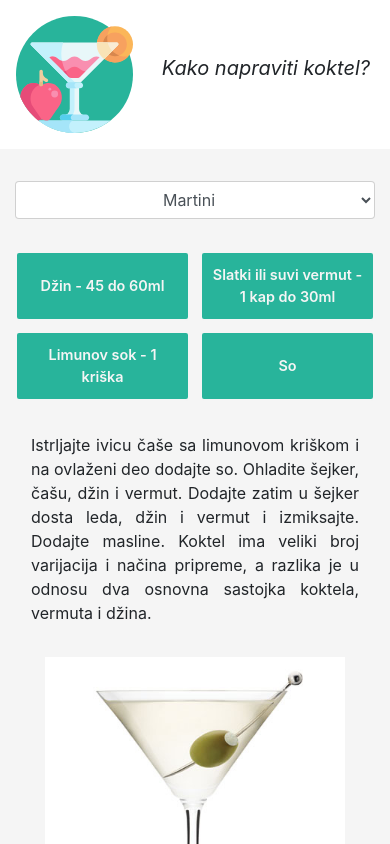
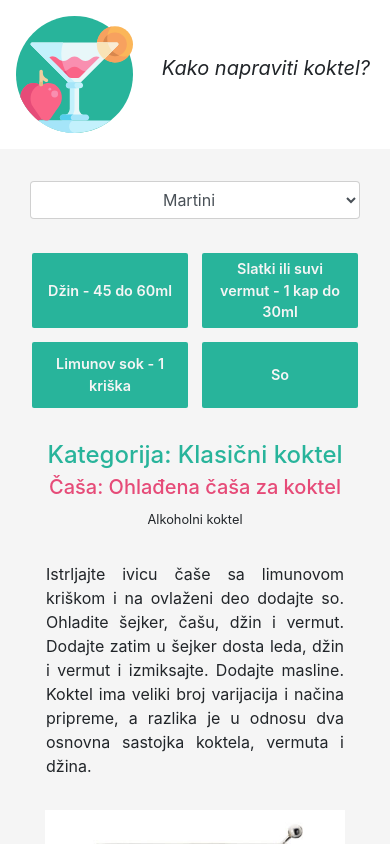
Before and after one commit to moonbyt3/kokteli, an Angular app: page / in a window 390 px wide. Shown: the top 844 px of the page. Built offline with nearby package versions, Linux system fonts and the light colour scheme.

Commit message:
centered content for mobile phones, added category of current coctail, added case for non-alcoholic cocktails, added more info about current cocktail

```diff
--- a/src/app/app.component.html
+++ b/src/app/app.component.html
@@ -32,6 +32,12 @@
               {{ingredients}}
             </div>
           </div>
+          <div class="category">
+              <h4>Kategorija: {{tempCocktail.category}}</h4>
+              <h5>Čaša: {{tempCocktail.glass}}</h5>
+              <small *ngIf="tempCocktail.alcoholic">Alkoholni koktel</small>
+              <small *ngIf="!tempCocktail.alcoholic"><img src="assets/img/non-alcoholic.png" alt=""></small>
+            </div>
           <div class="recipe">
             <p>{{tempCocktail.instructions}}</p>
           </div>
--- a/src/app/app.component.scss
+++ b/src/app/app.component.scss
@@ -1,8 +1,13 @@
 $color-theme: #28b49b;
 $color-opposing: whitesmoke;
+$color-second: #e64b78;
 
 main {
     background-color: whitesmoke;
+}
+.row {
+    margin-left: 0 !important;
+    margin-right: 0 !important;
 }
 .side-bar {
     display: none;
@@ -49,6 +54,15 @@ main {
             color: white;
         }
     }
+    .category {
+        margin: 2em 0;
+        h4 {
+            color: $color-theme;
+        }
+        h5 {
+            color: $color-second;
+        }
+    }
     .recipe {
         margin: 2em 1em;
         text-align: justify;
--- a/src/app/shared/navigation/navigation.component.html
+++ b/src/app/shared/navigation/navigation.component.html
@@ -1,7 +1,7 @@
 <nav>
   <div class="row">
     <div class="col-sm-12">
-      <img src="../assets/img/logo.svg" alt="">
+      <img src="assets/img/logo.svg" alt="">
       <i>Kako napraviti koktel?</i>
     </div>
   </div>
--- a/src/app/shared/navigation/navigation.component.scss
+++ b/src/app/shared/navigation/navigation.component.scss
@@ -1,5 +1,8 @@
 nav {
     margin-bottom: 1em;
+    row {
+        margin: 0;
+    }
 }
 img {
     width: 30%;
@@ -8,7 +11,8 @@ img {
 i {
     float: right;
     position: relative;
-    right: 1em;
+    margin-right: 1em;
+    right: 0;
     top: 40%;
     font-size: 20px;
 
```
Also changed, not shown: src/assets/img/non-alcoholic.png (added), 20 other files (tests, documents, lock files or other folders).
